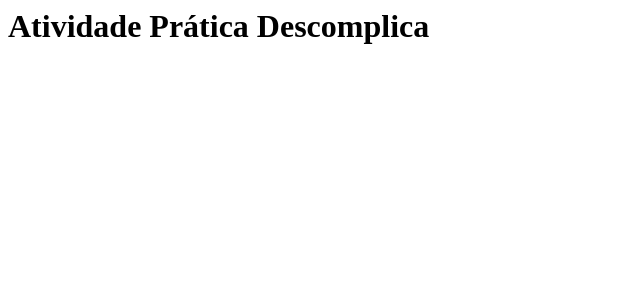
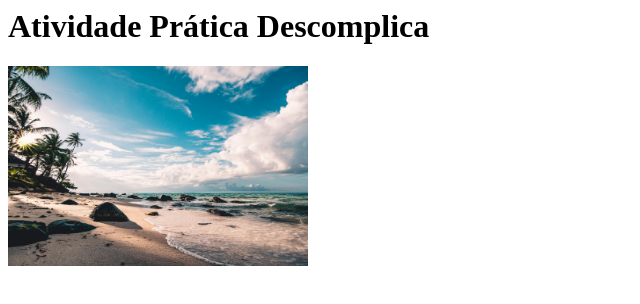
Before and after one commit to LucasGuidine/Trabalhando-com-GitHub-Atividade-Pr-tica-descomplica, a plain HTML site: page index.html in a window 1280 px wide. Shown: the whole page, without its empty margins (0-640 px from the left). Drawn offline with Linux system fonts and the light colour scheme.

Commit message:
feat:adding beach image

```diff
--- a/index.html
+++ b/index.html
@@ -1,5 +1,6 @@
 <html>
   <body>
     <h1>Atividade Prática Descomplica</h1>
+    <img src="./images/praia.jpg" alt="Praia" width="300" height="200" />
   </body>
 </html>
```
Also changed, not shown: images/praia.jpg (added).
